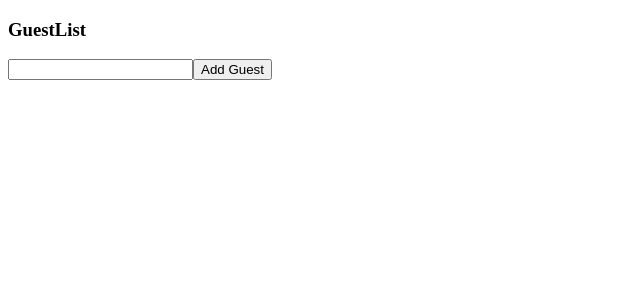
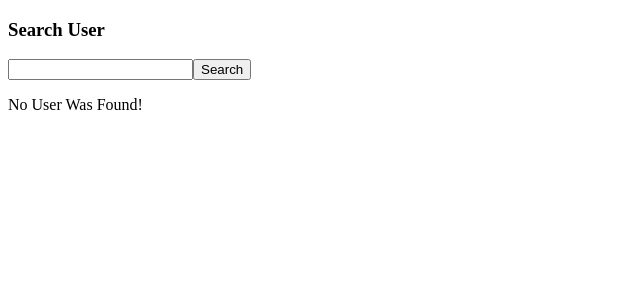
Before and after one commit to myoaung99/RTS-1, a React (Vite) app: page / in a window 1280 px wide. Shown: the top 300 px of the page, without its empty margins (0-640 px from the left). Built offline with nearby package versions, Linux system fonts and the light colour scheme.

Commit message:
union type with react state

```diff
--- a/src/App.tsx
+++ b/src/App.tsx
@@ -1,14 +1,11 @@
-import { useState } from "react";
-import Parent from "./props/Parent";
-import GuestList from "./state/GuestList";
+import UserSearch from "./state/UserSearch";
 
 function App() {
-  return (
-    <>
-      {/* <Parent /> */}
-      <GuestList />
-    </>
-  );
+    return (
+        <>
+            <UserSearch/>
+        </>
+    );
 }
 
 export default App;
--- a/src/state/UserSearch.tsx
+++ b/src/state/UserSearch.tsx
@@ -0,0 +1,38 @@
+import React, {useState} from "react";
+
+interface User {
+    name: string;
+    age: number
+}
+
+const UserList: User[] = [
+    {name: 'Sarah', age: 20},
+    {name: 'David', age: 20},
+    {name: 'Tom', age: 20},
+]
+
+const UserSearch: React.FC = () => {
+    const [name, setName] = useState<string>('');
+    const [foundUser, setFoundUser] = useState<User | undefined>(undefined)
+
+    const searchUserHandler = () => {
+        const foundUser = UserList.find((user) => (user.name === name));
+        setFoundUser(foundUser)
+        setName('')
+    };
+
+    return <>
+        <h3>Search User</h3>
+        <input type="text" value={name} onChange={(event => setName(event.target.value))}/>
+        <button onClick={searchUserHandler}>Search</button>
+        <div>
+            {!!foundUser ? (
+                <>
+                    <p>{foundUser.name}: {foundUser.age}</p>
+                </>
+            ) : <p>No User Was Found!</p>}
+        </div>
+    </>
+}
+
+export default UserSearch
```
